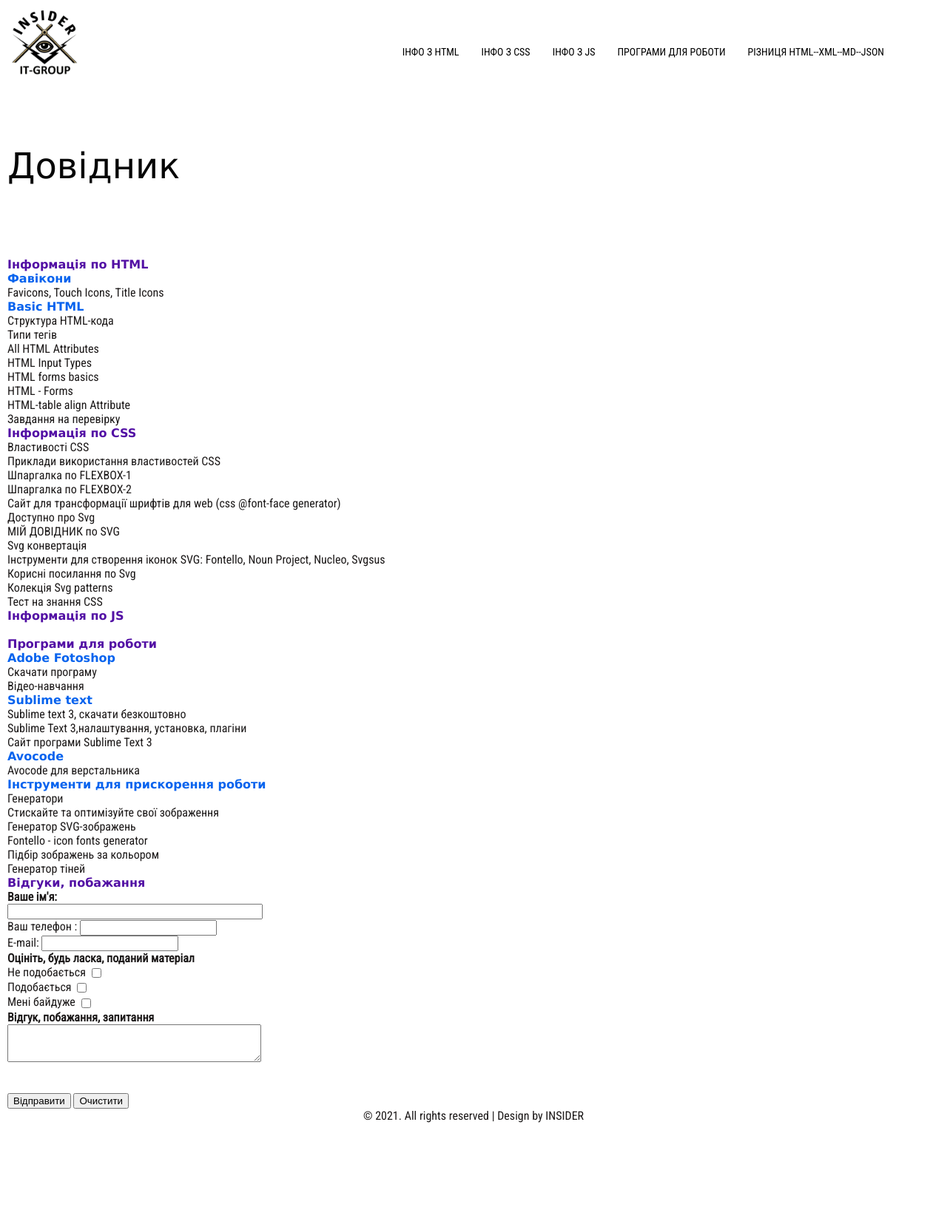
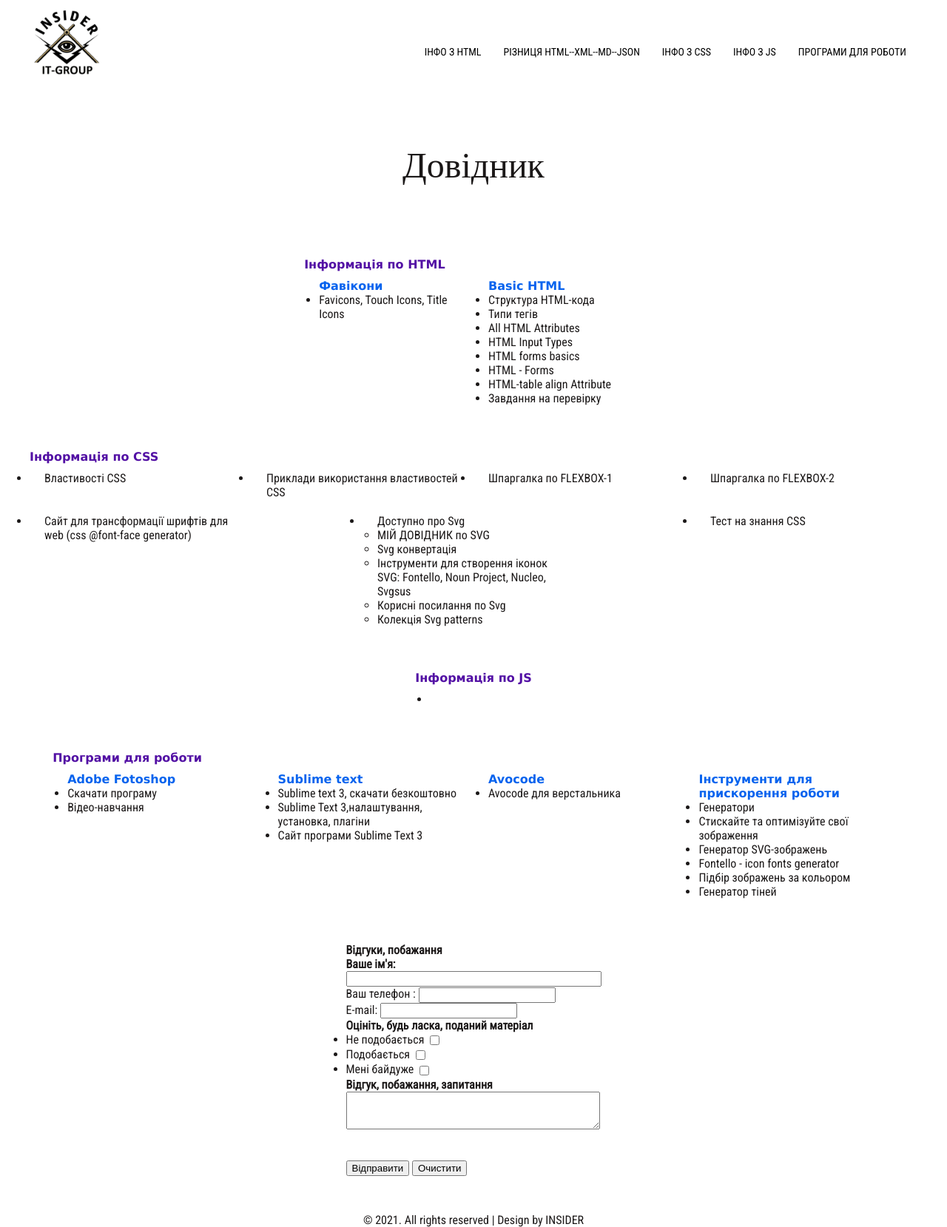
Before and after one commit to ruslankravchuk/ITBRO, a PHP site: page / in a window 1280 px wide. Shown: the whole page at 74% size. Before the commit the page ends 1518 px from the top, so only its background shows below. Run offline with PHP 8.4, Linux system fonts and the light colour scheme.

Commit message:
new style

```diff
--- a/lesson_2/directory_lesson/css/style.css
+++ b/lesson_2/directory_lesson/css/style.css
@@ -23,6 +23,7 @@ button {
 .container {
   max-width: 1220px;
   padding: 0 10px;
+  margin: 0 auto;
 }
 
 body {
@@ -43,6 +44,12 @@ body {
   font-size: 48px;
   line-height: 48px;
   font-weight: 400;
+  text-align: center;
+}
+
+section {
+  margin-bottom: 50px;
+  display: flex;
 }
 
 .button {
@@ -80,10 +87,34 @@ body {
 }
 
 .menu__list-link:hover {
-  border-bottom: 1px solid #060606;
+  border-bottom: 1px solid #520FA4;
+  font-weight: 700;
+  color: #520FA4;
 }
 
 .logo__link {
   width: 100px;
   height: 100px;
 }
+
+.dir__sec {}
+
+.dir__sec-item {
+  display: flex;
+  justify-content: space-between;
+  flex-wrap: wrap;
+}
+
+.dir__sec-items {
+  max-width: 100%;
+  width: 25%;
+  padding: 10px 20px;
+}
+
+.dir__sec-items:nth-child(4) {
+  padding-right: 0;
+}
+
+.items {
+  width: 50%;
+}
--- a/lesson_2/directory_lesson/index.html
+++ b/lesson_2/directory_lesson/index.html
@@ -23,7 +23,7 @@
   <header class="header">
     <div class="container">
       <div class="header__inner">
-        <a href="/" class="logo">
+        <a href="#" class="logo">
           <img class= "logo__link" src="jpeg_logo/logo_3.png" alt="logo">
         </a>
         <nav class="menu">
@@ -32,6 +32,11 @@
             <li class="menu__item">
               <a href="#DirHTML" class="menu__list-link">
                 Інфо з HTML
+              </a>
+            </li>
+            <li class="menu__item">
+              <a href="#" class="menu__list-link">
+                Різниця HTML--XML--MD--JSON
               </a>
             </li>
             <li class="menu__item">
@@ -49,11 +54,6 @@
                 Програми для роботи
               </a>
             </li>
-            <li class="menu__item">
-              <a href="#" class="menu__list-link">
-                Різниця HTML--XML--MD--JSON
-              </a>
-            </li>
           </ul>
         </nav>
       </div>
@@ -61,103 +61,122 @@
   </header>
 	<!--//header-->
 	<!--main-->
-	<main class='container'>
-		<h1 class='title' style="font-family:verdana;color:#060606;">
+	<main class="main">
+    <div class="container">
+      <h1 class="title" >
 			Довідник
 		  </h1>
-		<div class="dir-sec" id="DirHTML">
-			<h2 class='dir-sec-title' style="font-family:verdana;color:#520FA4;">
+    </div>
+    <!-- Інформація по HTML -->
+    <section>
+      <div class="container">
+        <div class="dir__sec" id="DirHTML">
+          <div class="dir__sec-top">
+            <h2 class="dir__sec-title" style="font-family:verdana;color:#520FA4;">
             Інформація по HTML
             </h2>
-			<h3 class='dir-sec-title2' style="font-family:verdana;color:#0763EE;">
+          </div>
+          <div class="dir__sec-item">
+            <div class="dir__sec-items items">
+              <h3 class="dir__sec-title2" style="font-family:verdana;color:#0763EE;">
                 Фавікони
               </h3>
               <ul>
                 <li>
-					<a target='__blank' href="https://css-tricks.com/favicon-quiz/">
+                  <a target="__blank" href="https://css-tricks.com/favicon-quiz/">
                     Favicons, Touch Icons, Title Icons
                   </a>
                 </li>
               </ul>
-			<h3 class='dir-sec-title2' style="font-family:verdana;color:#0763EE;">
+            </div>
+            <div class="dir__sec-items items">
+              <h3 class="dir-sec-title2" style="font-family:verdana;color:#0763EE;">
               Basic HTML
               </h3>
               <ul>
                 <li>
-					<a target='_blank' href="http://htmlbook.ru/samhtml/struktura-html-koda">
+                  <a target="_blank" href="http://htmlbook.ru/samhtml/struktura-html-koda">
                     Структура HTML-кода
                   </a>
                 </li>
                 <li>
-					<a target='_blank' href="http://htmlbook.ru/samhtml/tipy-tegov">
+                  <a target="_blank" href="http://htmlbook.ru/samhtml/tipy-tegov">
                     Типи тегів
                   </a>
                 </li>
                 <li>
-					<a target='_blank' href="https://www.w3schools.com/tags/ref_attributes.asp">
+                  <a target="_blank" href="https://www.w3schools.com/tags/ref_attributes.asp">
                     All HTML Attributes
                   </a>
                 </li>
                 <li>
-					<a target='_blank' href="https://www.w3schools.com/html/html_form_input_types.asp">
+                  <a target="_blank" href="https://www.w3schools.com/html/html_form_input_types.asp">
                     HTML Input Types
                   </a>
                 </li>
                 <li>
-					<a target='_blank' href="https://webplatform.github.io/docs/guides/html_forms_basics/">
+                  <a target="_blank" href="https://webplatform.github.io/docs/guides/html_forms_basics/">
                     HTML forms basics
                   </a>
                 </li>
                 <li>
-					<a target='_blank' href="https://www.tutorialspoint.com/html/html_forms.htm">
+                  <a target="_blank" href="https://www.tutorialspoint.com/html/html_forms.htm">
                     HTML - Forms
                   </a>
                 </li>
                 <li>
-					<a target='_blank' href="https://www.w3schools.com/tags/att_table_align.asp">
+                  <a target="_blank" href="https://www.w3schools.com/tags/att_table_align.asp">
                     HTML-table align Attribute
                   </a>
                 </li>
                 <li>
-					<a target='_blank' href="https://drive.google.com/open?id=1QHVnhilEStd4pSi9BjT6GfbisMg1pSZ9">
+                  <a target="_blank" href="https://drive.google.com/open?id=1QHVnhilEStd4pSi9BjT6GfbisMg1pSZ9">
                     Завдання на перевірку
                   </a>
                 </li>
-
               </ul>
             </div>
-		<div class="dir-sec" id="DirCss">
-			<h2 class='dir-sec-title' style="font-family:verdana;color:#520FA4;">
+          </div>
+        </div>
+      </div>
+    </section>
+<!-- Інформація по CSS -->
+		<section>
+      <div class="container">
+        <div class="dir__sec" id="DirCss">
+          <div class="dir__sec-top">
+            <h2 class="dir__sec-title" style="font-family:verdana;color:#520FA4;">
               Інформація по CSS
             </h2>
-			<ul>
-				<li>
-					<a target='_blank' class="" href="property/attribute.html">
+          </div>
+          <ul class="dir__sec-item">
+            <li class="dir__sec-items">
+              <a target="_blank" class="dir__sec-links" href="property/attribute.html">
                 Властивості CSS
               </a>
             </li>
-				<li>
-					<a target='_blank' class="" href="https://docs.google.com/document/edit?id=1PNal13RIr6P85ddwjobB0gTaTDAtUkY9cXh4ycsJ8OM&hl=ru">
+            <li class="dir__sec-items">
+              <a target="_blank" class="dir__sec-links" href="https://docs.google.com/document/edit?id=1PNal13RIr6P85ddwjobB0gTaTDAtUkY9cXh4ycsJ8OM&hl=ru">
                 Приклади використання властивостей CSS
               </a>
             </li>
-				<li>
-					<a target='_blank' class="" href="https://javascript.plainenglish.io/the-ultimate-css-flexbox-cheat-sheet-with-examples-7a62dce086dc">
+            <li class="dir__sec-items">
+              <a target="_blank" class="dir__sec-links" href="https://javascript.plainenglish.io/the-ultimate-css-flexbox-cheat-sheet-with-examples-7a62dce086dc">
                 Шпаргалка по FLEXBOX-1
               </a>
             </li>
-        <li>
-					<a target='_blank' class="" href="https://yoksel.github.io/flex-cheatsheet/">
+            <li class="dir__sec-items">
+              <a target="_blank" class="dir__sec-links" href="https://yoksel.github.io/flex-cheatsheet/">
                 Шпаргалка по FLEXBOX-2
               </a>
             </li>
-				<li>
-					<a target='_blank' class="" href="https://transfonter.org/">
+            <li class="dir__sec-items">
+              <a target="_blank" class="dir__sec-links" href="https://transfonter.org/">
                 Сайт для трансформації шрифтів для web (css @font-face generator)
               </a>
             </li>
-				<li>
-					<a target='_blank' class="" href="http://css.yoksel.ru/tags/#svg">
+            <li class="dir__sec-items">
+              <a target="_blank" class="dir__sec-links" href="http://css.yoksel.ru/tags/#svg">
                 Доступно про Svg
               </a>
               <ul>
@@ -168,108 +187,140 @@
                   </a>
                 </li> -->
                 <li>
-							<a target="_blank" href="../2/directorysvg/dirsvg.html">МІЙ ДОВІДНИК по SVG</a>
+                  <a target="_blank" class="dir__sec-links" href="../2/directorysvg/dirsvg.html">МІЙ ДОВІДНИК по SVG</a>
                 </li>
                 <li>
-							<a target='_blank' class="" href="https://jakearchibald.github.io/svgomg/">
+                  <a target="_blank" class="dir__sec-links" href="https://jakearchibald.github.io/svgomg/">
                     Svg конвертація
                   </a>
                 </li>
                 <li>
                   Інструменти для створення іконок SVG:
-							<a target='_blank' class="" href="http://fontello.com/">
+                  <a target="_blank" class="dir__sec-links" href="http://fontello.com/">
                     Fontello,
                   </a>
-							<a href="https://thenounproject.com/">Noun Project,</a>
-							<a href="https://nucleoapp.com">Nucleo,</a>
-							<a href="http://www.svgs.us/">Svgsus</a>
+                  <a target="_blank" class="dir__sec-links" href="https://thenounproject.com/">
+                    Noun Project,
+                  </a>
+                  <a target="_blank" class="dir__sec-links" href="https://nucleoapp.com">
+                    Nucleo,
+                  </a>
+                  <a target="_blank" class="dir__sec-links" href="http://www.svgs.us/">
+                    Svgsus
+                  </a>
                 </li>
                 <li>
-							<a target='_blank' class="" href="http://css.yoksel.ru/pages/svg-links/">
+                  <a target="_blank" class="dir__sec-links" href="http://css.yoksel.ru/pages/svg-links/">
                     Корисні посилання по Svg
                   </a>
                 </li>
                 <li>
-							<a target='_blank' class="" href="https://codepen.io/collection/AyaLRg/">
+                  <a target="_blank" class="dir__sec-links" href="https://codepen.io/collection/AyaLRg/">
                     Колекція Svg patterns
                   </a>
                 </li>
               </ul>
             </li>
-				<li>
-					<a target='_blank' class="" href="https://habr.com/ru/post/467555/">
+            <li class="dir__sec-items">
+              <a target="_blank" class="dir__sec-links" href="https://habr.com/ru/post/467555/">
                 Тест на знання CSS
               </a>
             </li>
-
           </ul>
        </div>
-		<div class="dir-sec" id='DirJs'>
-			<h2 class='dir-sec-title' style="font-family:verdana;color:#520FA4;">
+      </div>
+    </section>
+    <!-- Інформація по JS -->
+    <section>
+      <div class="container">
+        <div class="dir__sec" id="DirJs">
+          <div class="dir__sec-top">
+            <h2 class="dir__sec-title" style="font-family:verdana;color:#520FA4;">
               Інформація по JS
             </h2>
+          </div>
+          <div class="dir__sec-item">
+            <div class="dir__sec-items">
               <ul>
                 <li>
-					<a target='_blank' class="" href="#"></a>
+                  <a target="_blank" class="dir__sec-links" href="#"></a>
                 </li>
-
               </ul>
             </div>
-		<div class="dir-sec" id="DirPrograms">
-			<h2 class='dir-sec-title' style="font-family:verdana;color:#520FA4;">
+          </div>
+
+
+        </div>
+      </div>
+    </section>
+		<!-- Програми для роботи -->
+		<section>
+      <div class="container">
+        <div class="dir__sec" id="DirPrograms">
+          <div class="dir__sec-top">
+            <h2 class="dir__sec-title" style="font-family:verdana;color:#520FA4;">
             Програми для роботи
           </h2>
-			<h3 class='dir-sec-title2' style="font-family:verdana;color:#0763EE;">
+          </div>
+          <div class="dir__sec-item">
+            <div class="dir__sec-items">
+              <h3 class="dir__sec-title2" style="font-family:verdana;color:#0763EE;">
             Adobe Fotoshop
               </h3>
               <ul>
                 <li>
-					<a target='_blank' class="" href="https://creativecloud.adobe.com/apps/download/photoshop">
+                  <a target="_blank" class="dir__sec-links" href="https://creativecloud.adobe.com/apps/download/photoshop">
                     Скачати програму
                   </a>
                 </li>
                 <li>
-					<a target='_blank' class="" href="https://www.youtube.com/watch?time_continue=4&v=iMWCmc_z0ok">
+                  <a target="_blank" class="dir__sec-links" href="https://www.youtube.com/watch?time_continue=4&v=iMWCmc_z0ok">
                     Відео-навчання
                   </a>
                 </li>
               </ul>
-			<h3 class='dir-sec-title2' style="font-family:verdana;color:#0763EE;">
+            </div>
+            <div class="dir__sec-items">
+              <h3 class="dir__sec-title2" style="font-family:verdana;color:#0763EE;">
                  Sublime text
               </h3>
               <ul>
                 <li>
-					<a target='_blank' href="http://sublimetextru.ru/">
+                  <a target="_blank" class="dir__sec-links" href="http://sublimetextru.ru/">
                     Sublime text 3, скачати безкоштовно
                   </a>
                 </li>
                 <li>
-					<a target='_blank' href="https://youtu.be/xWhTf_o86Lg">
+                  <a target="_blank" class="dir__sec-links" href="https://youtu.be/xWhTf_o86Lg">
                     Sublime Text 3,налаштування, установка, плагіни
                   </a>
                 </li>
                 <li>
-					<a target='_blank' href="https://www.sublimetext.com/">
+                  <a target="_blank" class="dir__sec-links" href="https://www.sublimetext.com/">
                     Сайт програми Sublime Text 3
                   </a>
                 </li>
               </ul>
-			<h3 class='dir-sec-title2' style="font-family:verdana;color:#0763EE;">
+            </div>
+            <div class="dir__sec-items">
+              <h3 class="dir-sec-title2" style="font-family:verdana;color:#0763EE;">
               Avocode
               </h3>
               <ul>
                 <li>
-					<a target='_blank' href="https://www.youtube.com/watch?v=Mo8m8SW_8H0">
+                  <a target="_blank" class="dir__sec-links" href="https://www.youtube.com/watch?v=Mo8m8SW_8H0">
                     Avocode для верстальника
                   </a>
                 </li>
               </ul>
-			<h3 class='dir-sec-title2' style="font-family:verdana;color:#0763EE;">
+            </div>
+            <div class="dir__sec-items">
+              <h3 class="dir__sec-title2" style="font-family:verdana;color:#0763EE;">
                 Інструменти для прискорення роботи
               </h3>
               <ul>
                 <li>
-					<a target='_blank' href="http://www.apsolyamov.ru/index/instrumenty/0-29#overlay">
+                  <a target="_blank" class="dir__sec-links" href="http://www.apsolyamov.ru/index/instrumenty/0-29#overlay">
                     Генератори
                   </a>
                 </li>
@@ -279,35 +330,41 @@
                   </a>
                 </li> -->
                 <li>
-					<a target='_blank' href="https://compressor.io/">
+                  <a target="_blank" class="dir__sec-links" href="https://compressor.io/">
                     Стискайте та оптимізуйте свої зображення
                   </a>
                 </li>
                 <li>
-					<a target='_blank' href="https://icomoon.io/app/#/select">
+                  <a target="_blank" class="dir__sec-links" href="https://icomoon.io/app/#/select">
                     Генератор SVG-зображень
                   </a>
                 </li>
                 <li>
-					<a target='_blank' href="http://fontello.com/">
+                  <a target="_blank" class="dir__sec-links" href="http://fontello.com/">
                     Fontello - icon fonts generator
                   </a>
                 </li>
                 <li>
-					<a target='_blank' href="http://labs.tineye.com/multicolr/#colors=9abe5e,fcf1a6,6b73a7;weights=34,33,33;">
+                  <a target="_blank" class="dir__sec-links" href="http://labs.tineye.com/multicolr/#colors=9abe5e,fcf1a6,6b73a7;weights=34,33,33;">
                     Підбір зображень за кольором
                   </a>
                 </li>
                 <li>
-					<a target='_blank' href="https://developer.mozilla.org/ru/docs/Web/CSS/CSS_Box_Model/Box-shadow_generator">
+                  <a target="_blank" class="dir__sec-links" href="https://developer.mozilla.org/ru/docs/Web/CSS/CSS_Box_Model/Box-shadow_generator">
                     Генератор тіней
                   </a>
                 </li>
               </ul>
             </div>
-
+          </div>
+        </div>
+      </div>
+    </section>
+		<!-- Відгуки, побажання -->
+    <section>
+      <div class="container">
         <div>
-			<h2 class='dir-sec-title' style="font-family:verdana;color:#520FA4;">
+          <h2 class="dir__sec-title' style="font-family:verdana;color:#520FA4;">
             Відгуки, побажання
           </h2>
           <form name="review" method="post" action="#">
@@ -353,7 +410,6 @@
                   </li>
                 </ul>
               </p>
-
             </fieldset>
             <fieldset title="Коментар">
               <p>
@@ -369,6 +425,9 @@
             </p>
           </form>
         </div>
+      </div>
+    </section>
+
 	</main>
 	<!--//main-->
 	<!--footer-->
```
Lines whose indentation alone changed are shown as unchanged.
